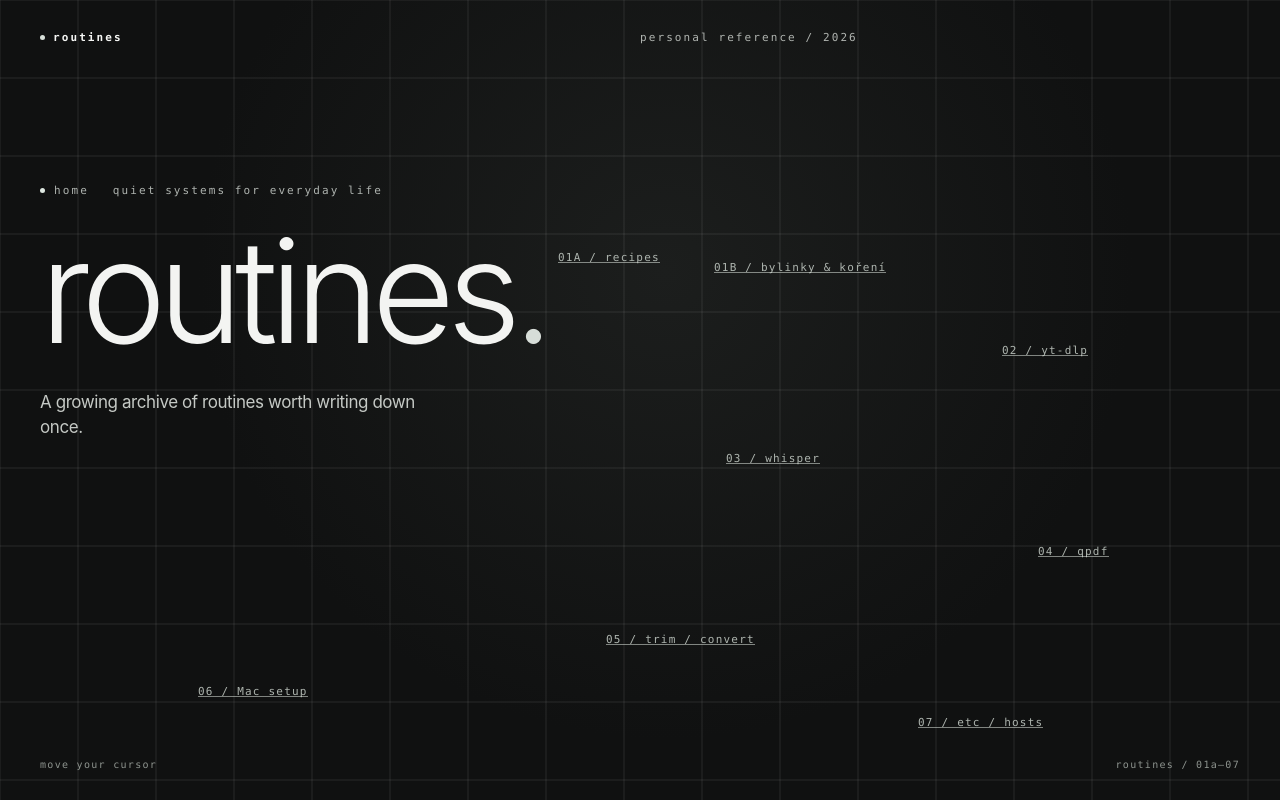
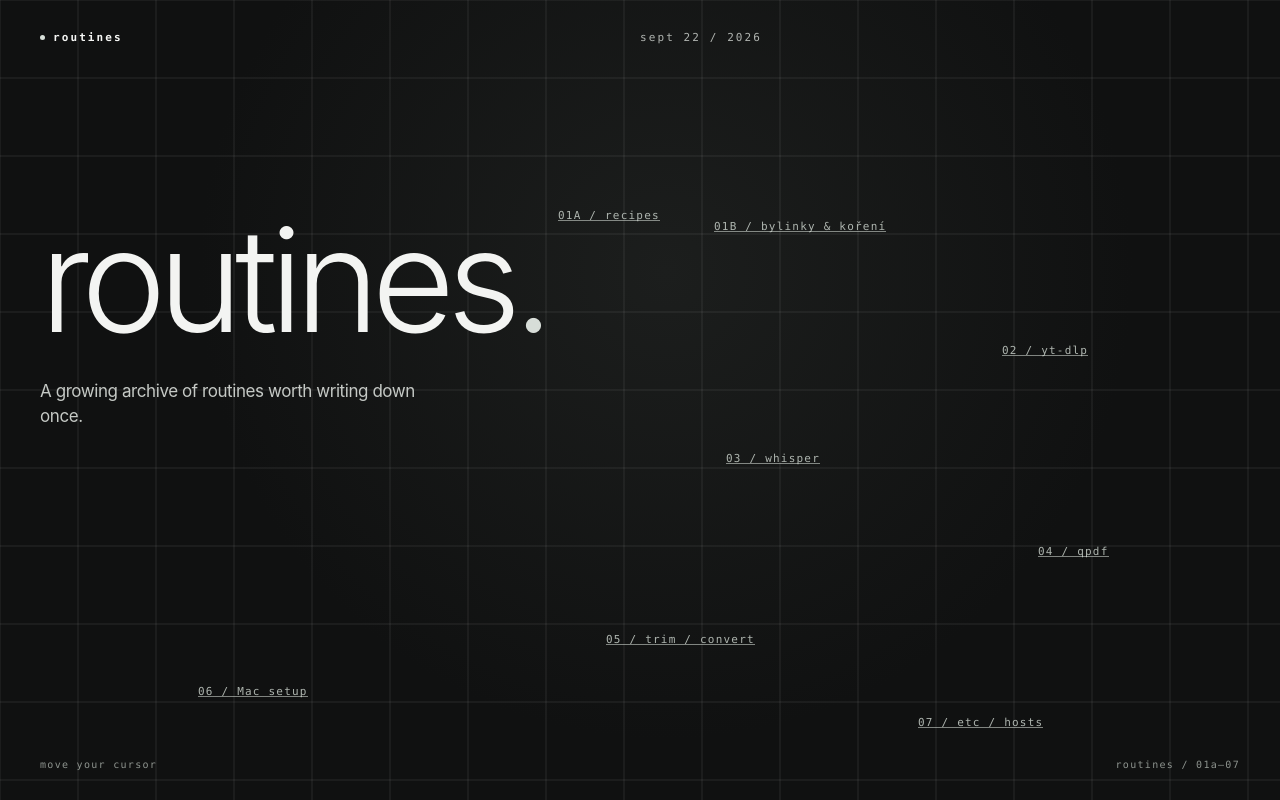
Before and after one commit to nightoul/routines, a React (Vite) app: page / in a window 1280 px wide. Built offline with nearby package versions, Linux system fonts and the light colour scheme.

Commit message:
remove ball of light

```diff
--- a/src/components/ReactiveGrid.tsx
+++ b/src/components/ReactiveGrid.tsx
@@ -54,15 +54,6 @@ function ReactiveGrid() {
         }
         context.stroke()
       }
-      const glow = context.createRadialGradient(current.x, current.y, 0, current.x, current.y, 45)
-      glow.addColorStop(0, 'rgba(255, 255, 255, .88)')
-      glow.addColorStop(0.08, 'rgba(255, 255, 255, .88)')
-      glow.addColorStop(0.2, 'rgba(225, 239, 235, .22)')
-      glow.addColorStop(1, 'rgba(225, 239, 235, 0)')
-      context.fillStyle = glow
-      context.beginPath()
-      context.arc(current.x, current.y, 45, 0, Math.PI * 2)
-      context.fill()
       frame = requestAnimationFrame(draw)
     }
     resize()
--- a/src/pages/HerbsAndSpicesPage.tsx
+++ b/src/pages/HerbsAndSpicesPage.tsx
@@ -1,7 +1,7 @@
 function HerbsAndSpicesPage() {
   return (
     <div className="site compact-page">
-      <header><a className="brand" href="#">routines</a><p>personal reference / 2026</p></header>
+      <header><a className="brand" href="#">routines</a></header>
       <main className="blank-page-content" aria-label="Bylinky a koření" />
     </div>
   )
--- a/src/pages/HomePage.tsx
+++ b/src/pages/HomePage.tsx
@@ -4,9 +4,8 @@ function HomePage() {
   return (
     <div className="site home-page">
       <ReactiveGrid />
-      <header><a className="brand" href="#top">routines</a><p>personal reference / 2026</p></header>
+      <header><a className="brand" href="#top">routines</a><p>sept 22 / 2026</p></header>
       <main id="top">
-        <div className="intro-meta"><span>home</span><span>quiet systems for everyday life</span></div>
         <h1>routines<span className="title-dot">.</span></h1>
         <div className="intro-bottom"><p>A growing archive of routines worth writing down once.</p></div>
         <nav className="free-links" aria-label="Collections">
--- a/src/pages/HostsPage.tsx
+++ b/src/pages/HostsPage.tsx
@@ -23,7 +23,7 @@ function CommandBlock({ command }: { command: string }) {
 function HostsPage() {
   return (
     <div className="site command-page compact-page">
-      <header><a className="brand" href="#">routines</a><p>personal reference / 2026</p></header>
+      <header><a className="brand" href="#">routines</a></header>
       <main className="command-content hosts-content">
         <section className="hosts-group" aria-label="Instagram hosts file instructions">
           <ol><li>Open the hosts file:</li></ol>
--- a/src/pages/MacSetupPage.tsx
+++ b/src/pages/MacSetupPage.tsx
@@ -55,7 +55,7 @@ function MacSetupPage() {
 
   return (
     <div className="site setup-page">
-      <header><a className="brand" href="#">routines</a><p>personal reference / 2026</p></header>
+      <header><a className="brand" href="#">routines</a></header>
       <main className="setup-content">
         <nav className="setup-nav" aria-label="Mac setup sections">
           <a href="#mac-setup/mac">01 / mac</a>
--- a/src/pages/QpdfPage.tsx
+++ b/src/pages/QpdfPage.tsx
@@ -24,7 +24,7 @@ function CopyCommand({ command }: { command: string }) {
 function QpdfPage() {
   return (
     <div className="site command-page compact-page">
-      <header><a className="brand" href="#">routines</a><p>personal reference / 2026</p></header>
+      <header><a className="brand" href="#">routines</a></header>
       <main className="command-content">
         <div className="command-stack qpdf-stack">
           {splitCommands.map(({ label, command }) => (
--- a/src/pages/RecipesPage.tsx
+++ b/src/pages/RecipesPage.tsx
@@ -13,7 +13,7 @@ function recipeHref(recipe: string) {
 function RecipesPage() {
   return (
     <div className="site recipes-index-page compact-page">
-      <header><a className="brand" href="#">routines</a><p>personal reference / 2026</p></header>
+      <header><a className="brand" href="#">routines</a></header>
       <main className="recipes-index-content">
         <div className="recipe-catalog" aria-label="Recipe categories">
           {categories.map((category) => (
--- a/src/pages/TrimConvertPage.tsx
+++ b/src/pages/TrimConvertPage.tsx
@@ -24,7 +24,7 @@ function CopyCommand({ command }: { command: string }) {
 function TrimConvertPage() {
   return (
     <div className="site command-page compact-page">
-      <header><a className="brand" href="#">routines</a><p>personal reference / 2026</p></header>
+      <header><a className="brand" href="#">routines</a></header>
       <main className="command-content">
         <div className="command-stack trim-convert-stack">
           {commands.map(({ title, command }) => (
--- a/src/pages/WhisperPage.tsx
+++ b/src/pages/WhisperPage.tsx
@@ -20,7 +20,7 @@ function CopyCommand({ command }: { command: string }) {
 function WhisperPage() {
   return (
     <div className="site command-page compact-page">
-      <header><a className="brand" href="#">routines</a><p>personal reference / 2026</p></header>
+      <header><a className="brand" href="#">routines</a></header>
       <main className="command-content">
         <div className="command-stack whisper-stack">
           {commands.map((command) => (
--- a/src/pages/YtDlpPage.tsx
+++ b/src/pages/YtDlpPage.tsx
@@ -19,7 +19,7 @@ function CopyCommand({ command }: { command: string }) {
 function YtDlpPage() {
   return (
     <div className="site command-page compact-page">
-      <header><a className="brand" href="#">routines</a><p>personal reference / 2026</p></header>
+      <header><a className="brand" href="#">routines</a></header>
       <main className="command-content">
         <div className="command-stack">
           {commands.map(({ title, command }) => (
--- a/src/pages/recipes/PeceneHroznyPage.tsx
+++ b/src/pages/recipes/PeceneHroznyPage.tsx
@@ -1,7 +1,7 @@
 function PeceneHroznyPage() {
   return (
     <div className="site recipe-page compact-page">
-      <header><a className="brand" href="#">routines</a><p>personal reference / 2026</p></header>
+      <header><a className="brand" href="#">routines</a></header>
       <main className="recipe-content">
         <section className="recipe-section recipe-detail">
           <a className="recipe-back" href="#recipes">recepty</a>
```
Also changed, not shown: src/App.css.
